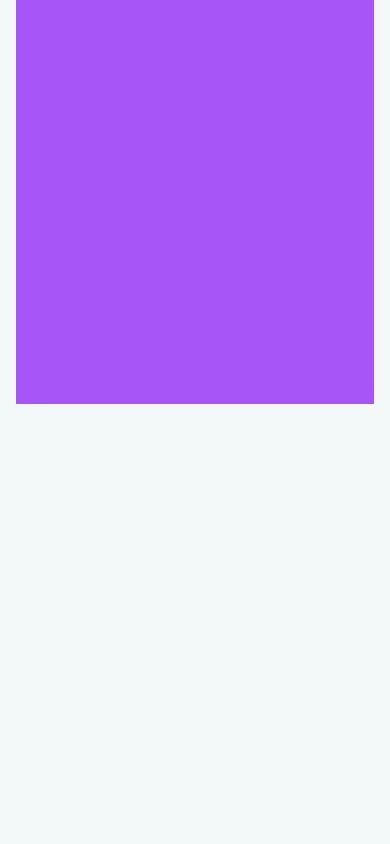
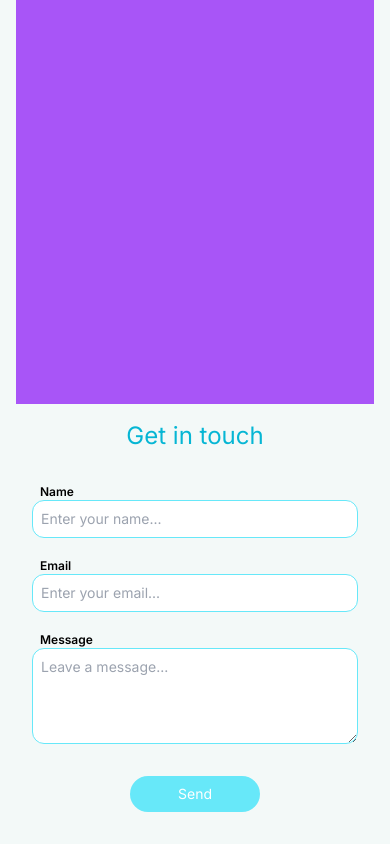
Before and after one commit to Nando1920/Web-Portfolio, a Next.js app: page / in a window 390 px wide. Shown: the part 2144-2988 px from the top of the page. Before the commit the page ends 2564 px from the top, so only its background shows below. Built offline with nearby package versions, Linux system fonts and the light colour scheme.

Commit message:
contact form

```diff
--- a/src/app/page.tsx
+++ b/src/app/page.tsx
@@ -1,8 +1,9 @@
-import ExperienceSection from "./experoence";
 import Navbar from "./navbar";
 import { ScrollWrapper } from "./scrollWrapper";
-import SkillsSection from "./skills";
-import WelcomeSection from "./welcome";
+import ExperienceSection from "./sections/experoence";
+import ReachOutSection from "./sections/reachOut";
+import SkillsSection from "./sections/skills";
+import WelcomeSection from "./sections/welcome";
 
 export default function Home() {
   return (
@@ -13,6 +14,7 @@ export default function Home() {
           <WelcomeSection />
           <SkillsSection />
           <ExperienceSection />
+          <ReachOutSection />
         </div>
       </ScrollWrapper>
     </main>
--- a/src/app/scrollWrapper.tsx
+++ b/src/app/scrollWrapper.tsx
@@ -4,7 +4,6 @@ import { useMotionValueEvent, useScroll } from "framer-motion";
 import { FC, Fragment } from "react";
 
 export const atTop = signal<boolean>(true);
-
 export const progress = signal<number>(0);
 
 export const ScrollWrapper: FC<{ children: any }> = ({ children }) => {
--- /dev/null
+++ b/src/app/sections/reachOut.tsx
@@ -0,0 +1,103 @@
+"use client";
+import { useState } from "react";
+import { AiOutlineLoading3Quarters } from "react-icons/ai";
+
+interface ITextField {
+  value: string;
+  name: string;
+  type?: string;
+  onChange?: (e: any) => void;
+  label?: string;
+  placeholder?: string;
+}
+
+export function TextField({
+  value,
+  name,
+  type = "text",
+  onChange,
+  label,
+  placeholder,
+}: ITextField) {
+  return (
+    <div className="flex flex-col w-full">
+      {label && <label className="text-xs font-semibold px-2">{label}</label>}
+      <input
+        className="p-2 rounded-xl border-[1px] focus border-cyan-300 text-sm"
+        type={type}
+        name={name}
+        onChange={onChange}
+        value={value}
+        placeholder={placeholder}
+      />
+    </div>
+  );
+}
+
+export default function ReachOutSection() {
+  const [formData, setFormData] = useState({
+    name: "",
+    email: "",
+    message: "",
+  });
+
+  const [loading, setLoading] = useState(false);
+
+  const handleInput = (e: any) => {
+    const fieldName = e.target.name;
+    const fieldValue = e.target.value;
+
+    setFormData((prevState) => ({
+      ...prevState,
+      [fieldName]: fieldValue,
+    }));
+  };
+
+  const sendEmail = () => {
+    setLoading(true);
+
+    // setLoading(false);
+  };
+
+  return (
+    <section className="  flex flex-col items-center gap-[32px] p-4 ">
+      <h1 className="text-2xl text-cyan-500">Get in touch</h1>
+      <div className="flex flex-col items-center w-full gap-5">
+        <TextField
+          value={formData.name}
+          name={"name"}
+          onChange={handleInput}
+          label="Name"
+          placeholder="Enter your name..."
+        />
+        <TextField
+          value={formData.email}
+          name={"email"}
+          type="email"
+          onChange={handleInput}
+          label="Email"
+          placeholder="Enter your email..."
+        />
+        <div className="flex flex-col w-full ">
+          <label className="font-semibold text-xs px-2">Message</label>
+          <textarea
+            className="  h-fit min-h-24 p-2 rounded-xl border-[1px] focus border-cyan-300 text-sm"
+            name="message"
+            onChange={handleInput}
+            value={formData.message}
+            placeholder="Leave a message..."
+          />
+        </div>
+      </div>
+      <button
+        onClick={sendEmail}
+        className="text-sm hover:shadow-lg hover:shadow-cyan-300/50 transition-shadow duration-500 rounded-3xl px-12 py-2 sm:p-4 bg-cyan-300 sm:w-38 text-white">
+        {loading ? (
+          <AiOutlineLoading3Quarters className="animate-spin" />
+        ) : (
+          "Send"
+        )}
+      </button>
+    </section>
+  );
+}
--- a/src/app/welcome.tsx
+++ b/src/app/sections/welcome.tsx
@@ -1,5 +1,5 @@
 "use client";
-import "./styles/welcome.css";
+import "../styles/welcome.css";
 import { TbArrowBadgeDown } from "react-icons/tb";
 
 export default function WelcomeSection() {
```
Also changed, not shown: src/app/sections/experoence.tsx (renamed from src/app/experoence.tsx), src/app/sections/skills.tsx (renamed from src/app/skills.tsx).
